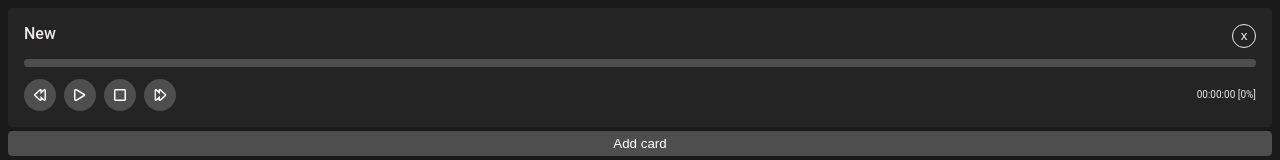
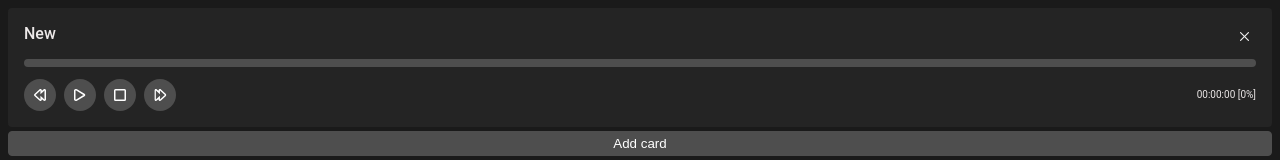
Before and after one commit to ShamilKamaev/SkillsAvatar, a Vue app: page / in a window 1280 px wide. Both pictures are taken after a click on the button "Add card". Shown: the top 160 px of the page. Built offline with nearby package versions, Linux system fonts and the light colour scheme.

Commit message:
icon fixed

```diff
--- a/src/components/SkillCard/SkillCard.scss
+++ b/src/components/SkillCard/SkillCard.scss
@@ -69,8 +69,7 @@
   justify-content: center;
   border-radius: 9999px;
   background-color: transparent;
-  color: #EFEFEF;
-  border: 1px solid #EFEFEF;
+  border: none;
   cursor: pointer;
   position: absolute;
   right: 0;
@@ -91,3 +90,9 @@
 .time-left {
   font-size: 10px;
 }
+
+.remove-card-icon {
+  fill: #EFEFEF;
+  width: 9px;
+  height: 9px;
+}
--- a/src/components/SkillCard/SkillCard.vue
+++ b/src/components/SkillCard/SkillCard.vue
@@ -7,7 +7,7 @@
         class="remove-card-button"
         @click="$emit('removeCard', id)"
       >
-        x
+        <CrossIcon class="remove-card-icon" />
       </button>
     </div>
 
@@ -83,6 +83,7 @@
   import PlayIcon from '~/assets/images/svg/play.svg'
   import StopIcon from '~/assets/images/svg/stop.svg'
   import FastBackwardIcon from '~/assets/images/svg/fast-backward.svg'
+   import CrossIcon from '~/assets/images/svg/cross.svg'
 
   const [timeRange, elapsedSeconds, isRuning] = [
     ref<number>(1),
```
Also changed, not shown: src/assets/images/svg/cross.svg (added).
